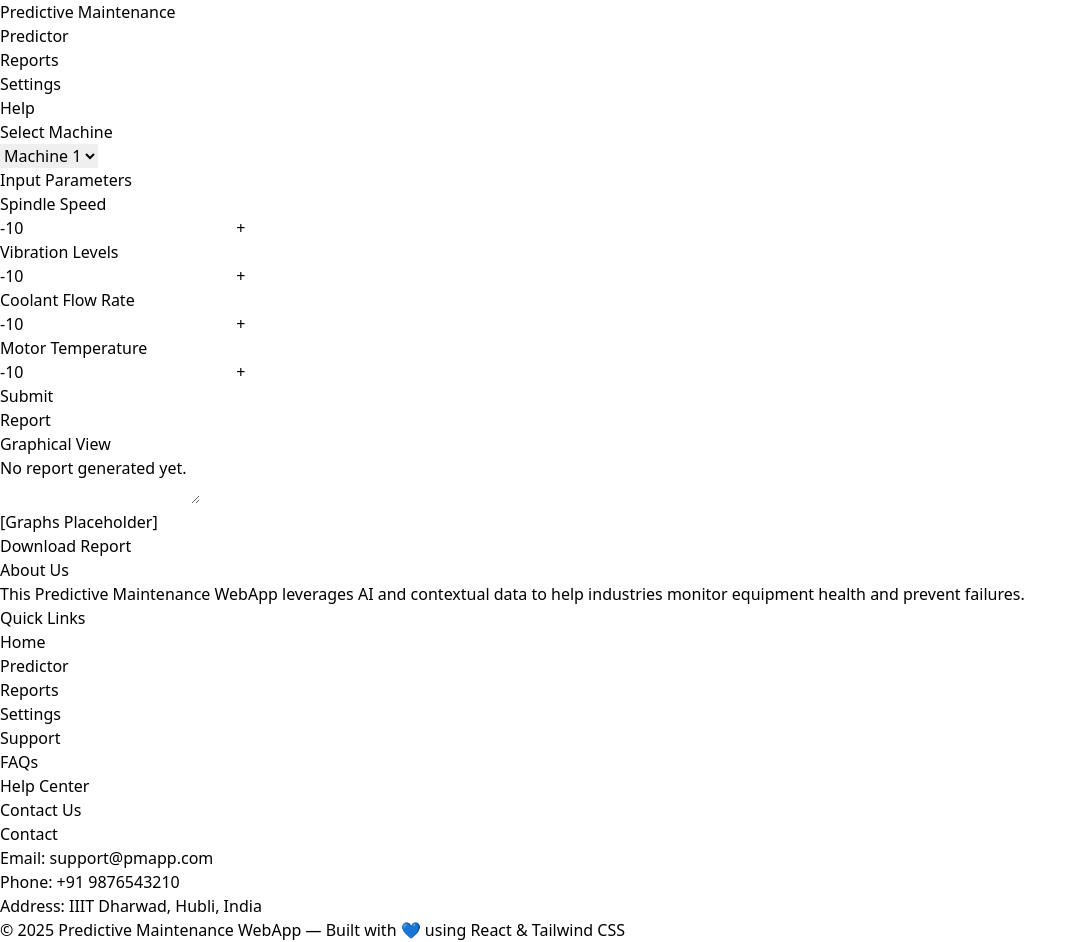
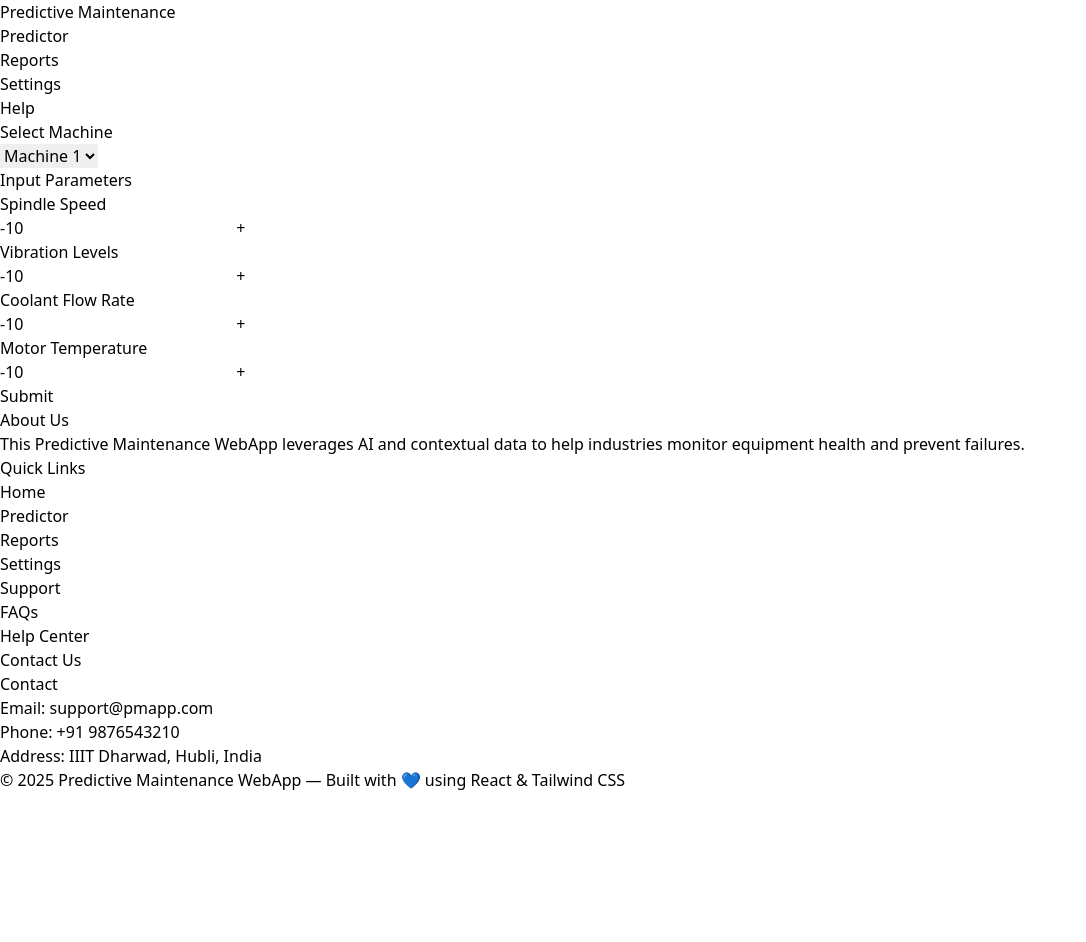
Before and after one commit to notSoWickedWick/PredictiveMaintenance, a React (Vite) app in the folder PM_frontend/: page / in a window 1280 px wide. Shown: the whole page, without its empty margins (0-1086 px from the left). After the commit the page ends 800 px from the top, so only its background shows below. Built offline with nearby package versions, Linux system fonts and the light colour scheme.

Commit message:
Component Fix

```diff
--- a/PM_frontend/src/App.jsx
+++ b/PM_frontend/src/App.jsx
@@ -10,7 +10,6 @@ const App = () => {
     <div>
       <NavBar/>
       <PredictorForm />
-      <ReportSection />
       <Footer/>
     </div>
   );
--- a/PM_frontend/src/components/ReportSection.jsx
+++ b/PM_frontend/src/components/ReportSection.jsx
@@ -1,6 +1,15 @@
-import React from 'react';
+import React, { useEffect, useRef } from 'react';
 
 const ReportSection = ({ report }) => {
+  const textAreaRef = useRef(null);
+
+  useEffect(() => {
+    if (textAreaRef.current) {
+      textAreaRef.current.style.height = 'auto';
+      textAreaRef.current.style.height = `${textAreaRef.current.scrollHeight}px`;
+    }
+  }, [report]);
+
   return (
     <div className="w-full flex items-center justify-center bg-gray-900 px-4">
       <div className="w-full max-w-4xl bg-gray-800 text-white shadow-2xl rounded-2xl p-8">
@@ -11,7 +20,8 @@ const ReportSection = ({ report }) => {
 
         <div className="grid grid-cols-1 md:grid-cols-2 gap-6 w-full">
           <textarea
-            className="w-full h-40 p-4 bg-gray-700 border border-gray-600 rounded-lg resize-none text-white focus:outline-none focus:ring-2 focus:ring-blue-500"
+            ref={textAreaRef}
+            className="w-full p-4 bg-gray-700 border border-gray-600 rounded-lg resize-y text-white focus:outline-none focus:ring-2 focus:ring-blue-500"
             readOnly
             value={report || 'No report generated yet.'}
           />
```
